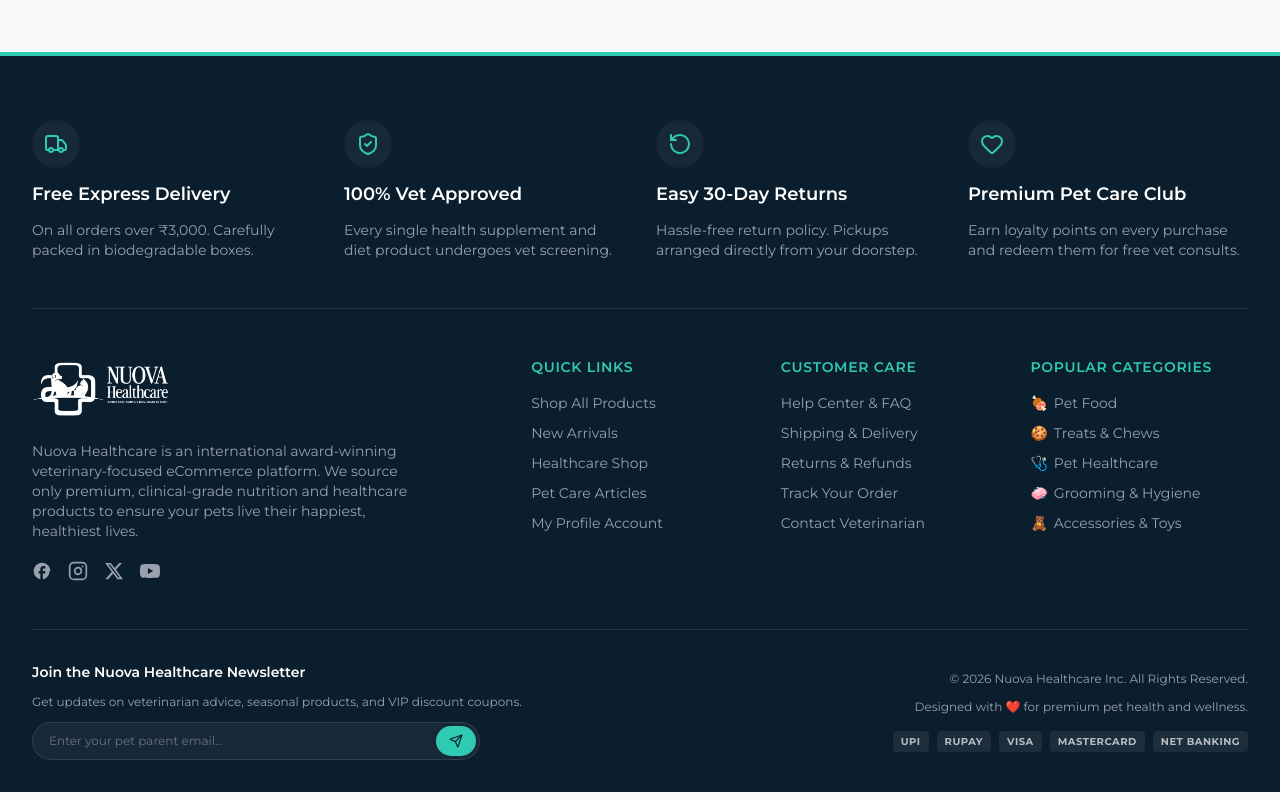
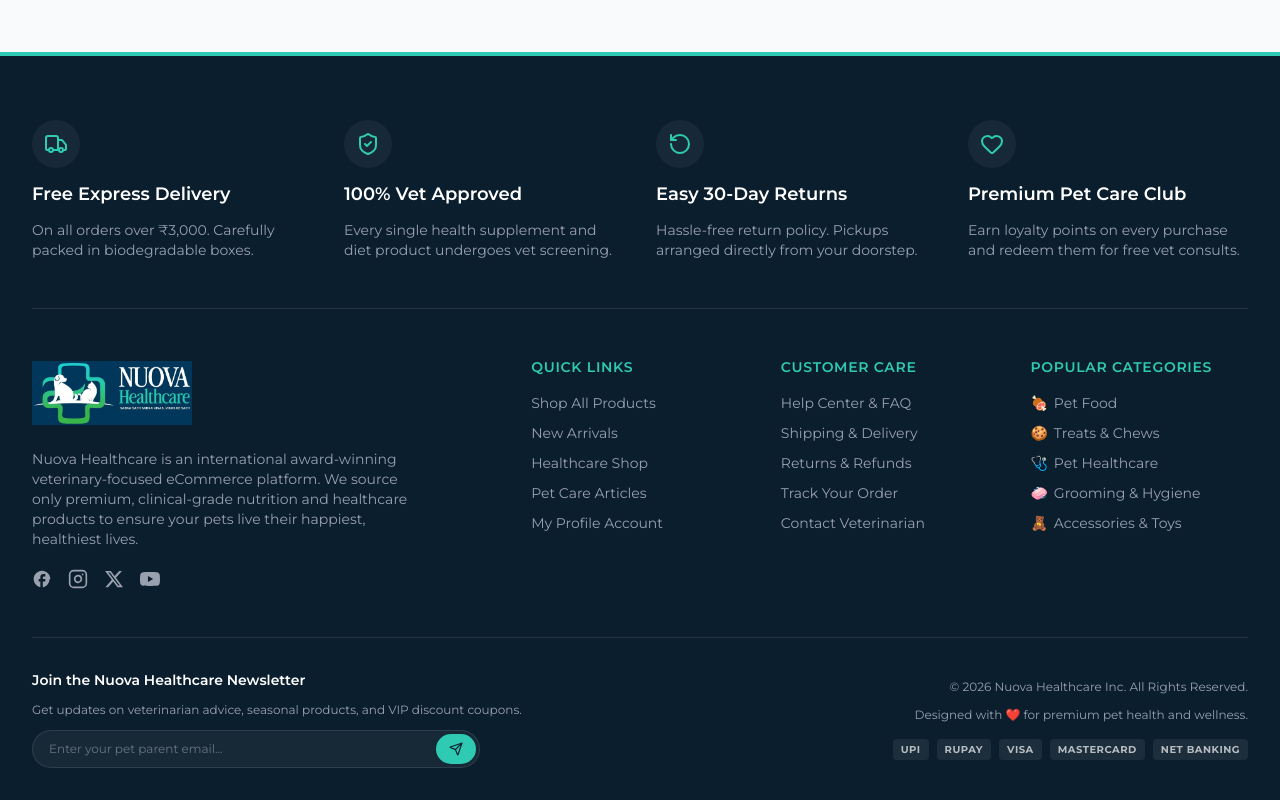
Before and after one commit to akashvcqru/NuovaHealthcare, a Next.js app: page / in a window 1280 px wide. Shown: the part 6452-7252 px from the top of the page. Built offline with nearby package versions, Linux system fonts and the light colour scheme.

Commit message:
Use new Nuova Healthcare image as footer logo

```diff
--- a/src/components/layout/Footer.tsx
+++ b/src/components/layout/Footer.tsx
@@ -66,7 +66,7 @@ export default function Footer() {
 
           {/* Column 1: Brand Info */}
           <div className="lg:col-span-2 flex flex-col gap-5">
-            <Logo variant="footer" showText={true} className="invert brightness-0" />
+            <Logo variant="footer" showText={true} className="" />
             <p className="text-sm text-gray-400 max-w-sm">
               Nuova Healthcare is an international award-winning veterinary-focused eCommerce platform. We source only premium, clinical-grade nutrition and healthcare products to ensure your pets live their happiest, healthiest lives.
             </p>
--- a/src/components/ui/Logo.tsx
+++ b/src/components/ui/Logo.tsx
@@ -8,16 +8,32 @@ interface LogoProps {
 }
 
 export default function Logo({ showText = true, className = "", variant = "default" }: LogoProps) {
-  if (variant === "header" || variant === "footer") {
+  if (variant === "header") {
     return (
       <Link href="/" className={`flex items-center gap-3 group ${className}`}>
-        {/* Logo Image used as-is, strictly for the header/footer, no SVG */}
+        {/* Logo Image used as-is, strictly for the header, no SVG */}
         <div className="relative flex items-center justify-start py-1">
           {/* eslint-disable-next-line @next/next/no-img-element */}
           <img
             src="/logo.png"
             alt="Nuova Healthcare Logo"
             className="h-11 md:h-14 w-auto object-contain transition-transform duration-300 group-hover:scale-105"
+          />
+        </div>
+      </Link>
+    );
+  }
+
+  if (variant === "footer") {
+    return (
+      <Link href="/" className={`flex items-center gap-3 group ${className}`}>
+        {/* Logo Image used as-is, strictly for the footer, no SVG */}
+        <div className="relative flex items-center justify-start py-1">
+          {/* eslint-disable-next-line @next/next/no-img-element */}
+          <img
+            src="/logo-footer.jpg"
+            alt="Nuova Healthcare Logo"
+            className="h-14 md:h-16 w-auto object-contain transition-transform duration-300 group-hover:scale-105"
           />
         </div>
       </Link>
```
Also changed, not shown: public/logo-footer.jpg (added).
